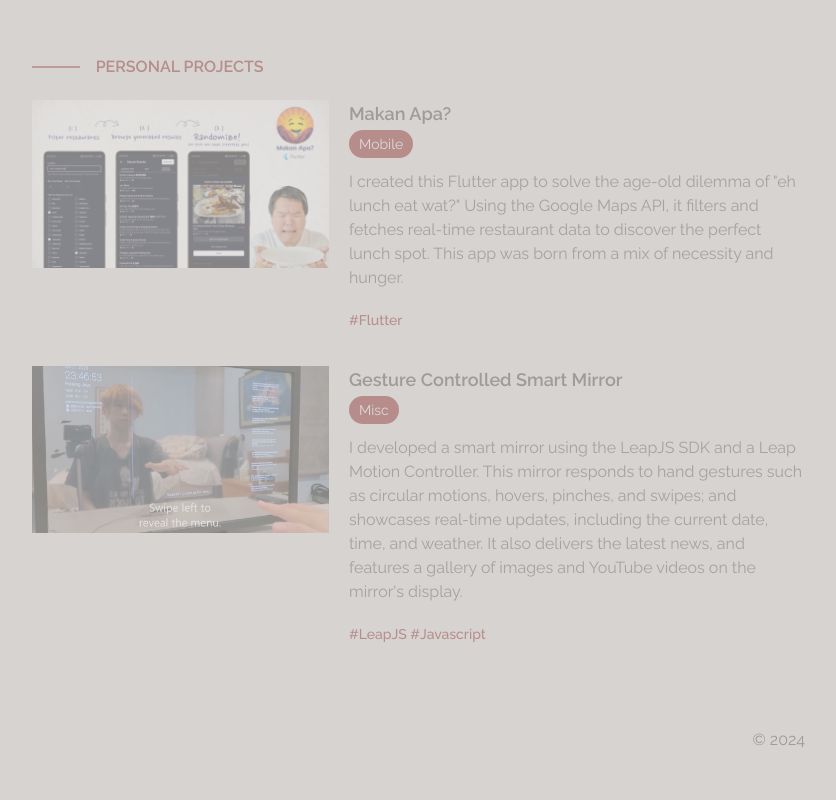
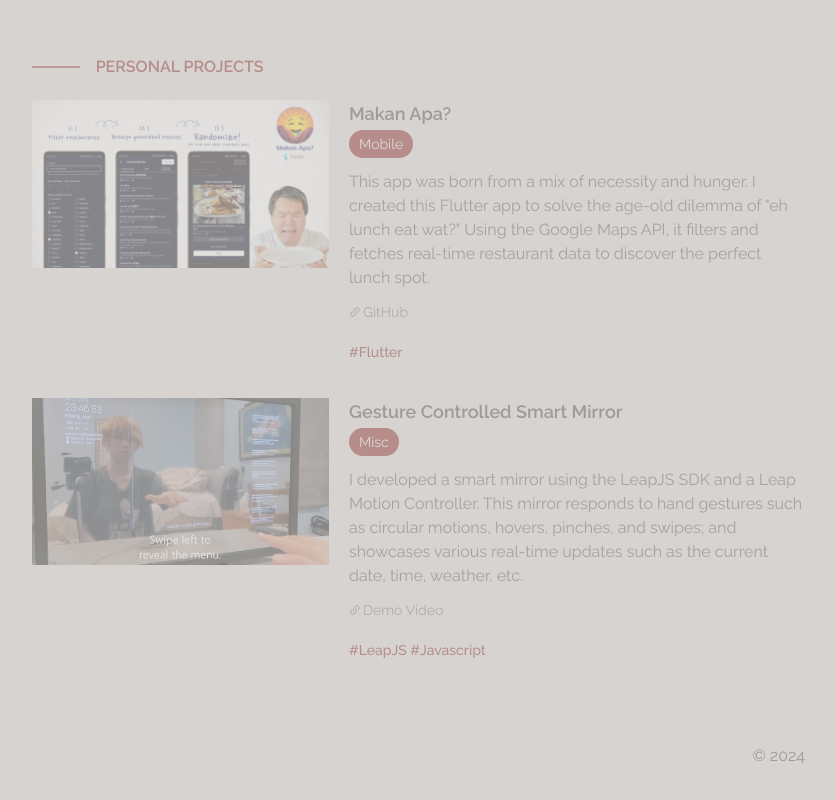
Before and after one commit to choo1095/portfolio-v1, a Next.js app: page / in a window 1280 px wide. Shown: the part 3766-4566 px from the top of the page, without its empty margins (435-1271 px from the left). Built offline with nearby package versions, Linux system fonts and the light colour scheme.

Commit message:
personal projects: updated contents

```diff
--- a/src/contents/personal_projects.ts
+++ b/src/contents/personal_projects.ts
@@ -9,8 +9,14 @@ const personalProjects: Project[] = [
     title: "Makan Apa?",
     tags: ["Mobile"],
     tools: ["Flutter"],
+    links: [
+      {
+        title: "GitHub",
+        url: "https://github.com/choo1095/makan",
+      },
+    ],
     description:
-      'I created this Flutter app to solve the age-old dilemma of "eh lunch eat wat?" Using the Google Maps API, it filters and fetches real-time restaurant data to discover the perfect lunch spot. This app was born from a mix of necessity and hunger.',
+      'This app was born from a mix of necessity and hunger. I created this Flutter app to solve the age-old dilemma of "eh lunch eat wat?" Using the Google Maps API, it filters and fetches real-time restaurant data to discover the perfect lunch spot.',
   },
   {
     id: "smart_mirror",
@@ -19,8 +25,14 @@ const personalProjects: Project[] = [
     title: "Gesture Controlled Smart Mirror",
     tags: ["Misc"],
     tools: ["LeapJS", "Javascript"],
+    links: [
+      {
+        title: "Demo Video",
+        url: "https://drive.google.com/file/d/1TfcAZR9ZbonqJ77MpstllnyYrTfgB9ZV/view?usp=sharing",
+      },
+    ],
     description:
-      "I developed a smart mirror using the LeapJS SDK and a Leap Motion Controller. This mirror responds to hand gestures such as circular motions, hovers, pinches, and swipes; and showcases real-time updates, including the current date, time, and weather. It also delivers the latest news, and features a gallery of images and YouTube videos on the mirror's display.",
+      "I developed a smart mirror using the LeapJS SDK and a Leap Motion Controller. This mirror responds to hand gestures such as circular motions, hovers, pinches, and swipes; and showcases various real-time updates such as the current date, time, weather, etc.",
   },
 ];
 
```
